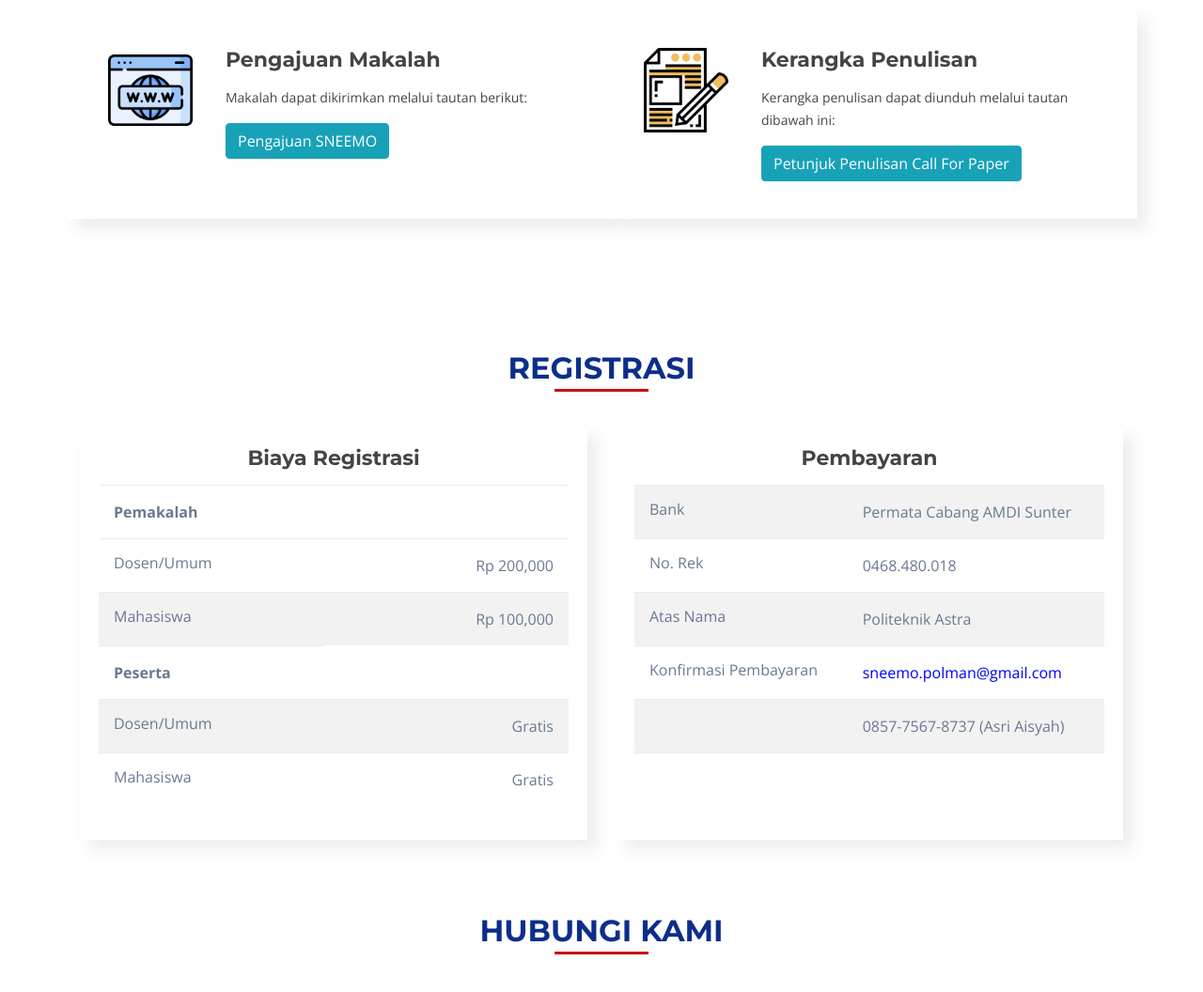
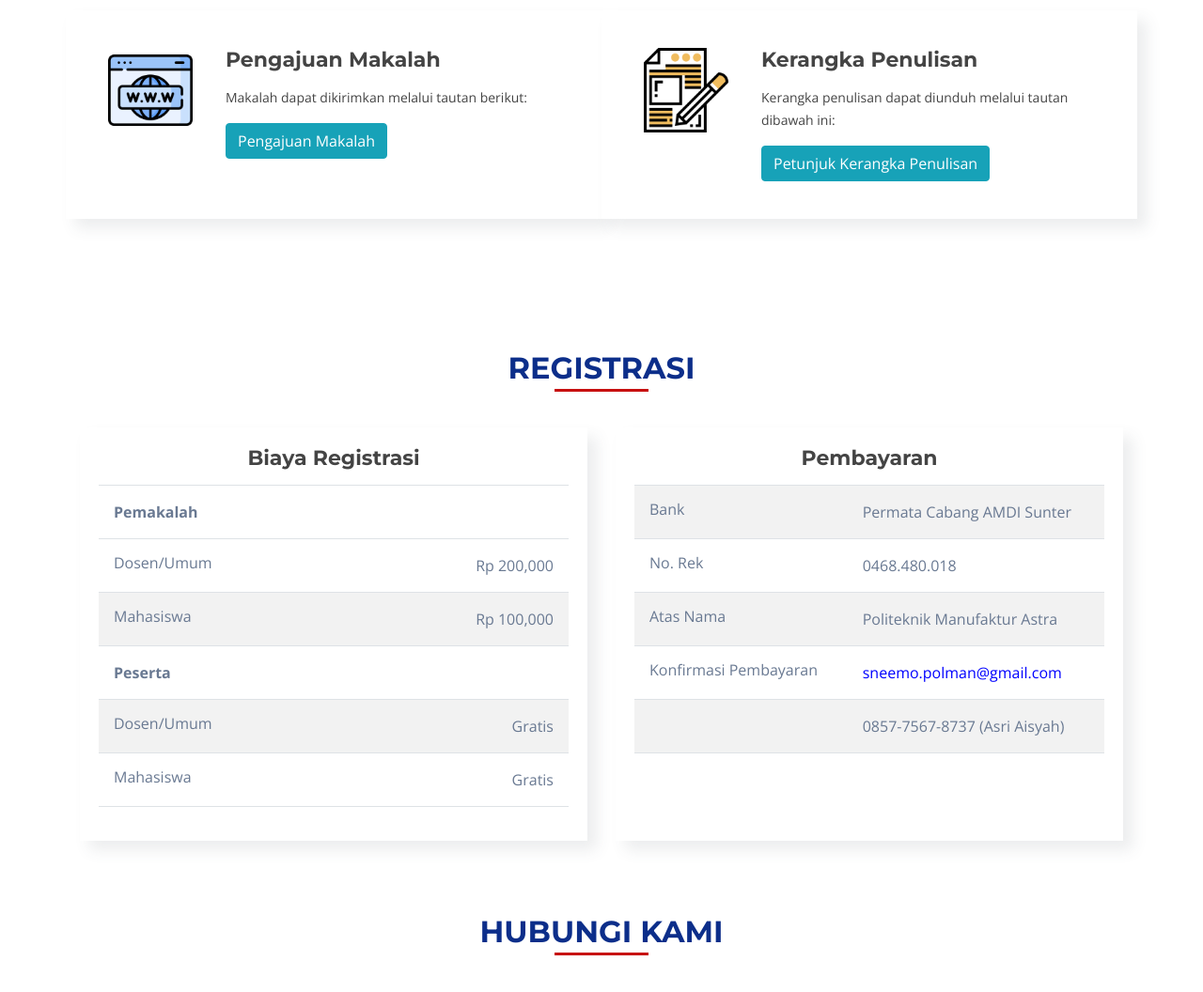
Before and after one commit to saamodra/sneemo2021, a plain HTML site: page index.html in a window 1280 px wide. Shown: the part 5560-6616 px from the top of the page at 94% size. Drawn offline with nearby package versions, Linux system fonts and the light colour scheme.

Commit message:
Update flyer

```diff
--- a/css/style.css
+++ b/css/style.css
@@ -1729,7 +1729,6 @@ body.mobile-nav-active #mobile-nav-toggle {
 .table td {
   padding: 1rem;
   vertical-align: top;
-  border-top: 0.0625rem solid #e9ecef;
 }
 
 .table thead th {
--- a/index.html
+++ b/index.html
@@ -517,7 +517,7 @@
                 <h4 class="title">Pengajuan Makalah</h4>
                 <p class="description">Makalah dapat dikirimkan melalui tautan berikut:</p>
                 <a class="btn btn-info portfolio-link" target="_blank" rel="noopener"
-                  href="https://easychair.org/conferences/?conf=sneemo2021">Pengajuan SNEEMO</a>
+                  href="https://easychair.org/conferences/?conf=sneemo2021">Pengajuan Makalah</a>
               </div>
             </div>
           </div>
@@ -532,7 +532,7 @@
                 <p class="description">Kerangka penulisan dapat diunduh melalui tautan dibawah ini:</p>
                 <a class="btn btn-info portfolio-link" target="_blank" rel="noopener"
                   href="https://docs.google.com/document/d/1wKQ0NSrrPg_VyduWv7D_E-ZhXHwq6IY9/edit?usp=sharing&ouid=100570950331793551349&rtpof=true&sd=true">Petunjuk
-                  Penulisan Call For Paper</a>
+                  Kerangka Penulisan</a>
               </div>
             </div>
           </div>
@@ -574,7 +574,7 @@
                       <td></td>
                       <td style="text-align: right;">Rp 200,000</td>
                     </tr>
-                    <tr>
+                    <tr class="border-bottom">
                       <td class="option h6 ">Mahasiswa</td>
                       <td></td>
                       <td style="text-align: right;">Rp 100,000</td>
@@ -589,7 +589,7 @@
                       <td></td>
                       <td style="text-align: right;">Gratis</td>
                     </tr>
-                    <tr>
+                    <tr class="border-bottom">
                       <td class="option h6">Mahasiswa</td>
                       <td></td>
                       <td style="text-align: right;">Gratis</td>
@@ -617,7 +617,7 @@
                     </tr>
                     <tr>
                       <td class="option h6">Atas Nama</td>
-                      <td>Politeknik Astra</td>
+                      <td>Politeknik Manufaktur Astra</td>
                     </tr>
                     <tr>
                       <td class="option h6">Konfirmasi Pembayaran</td>
```
Also changed, not shown: img/SNEEMO-2021-large.jpg, img/SNEEMO-2021-small.jpg.
